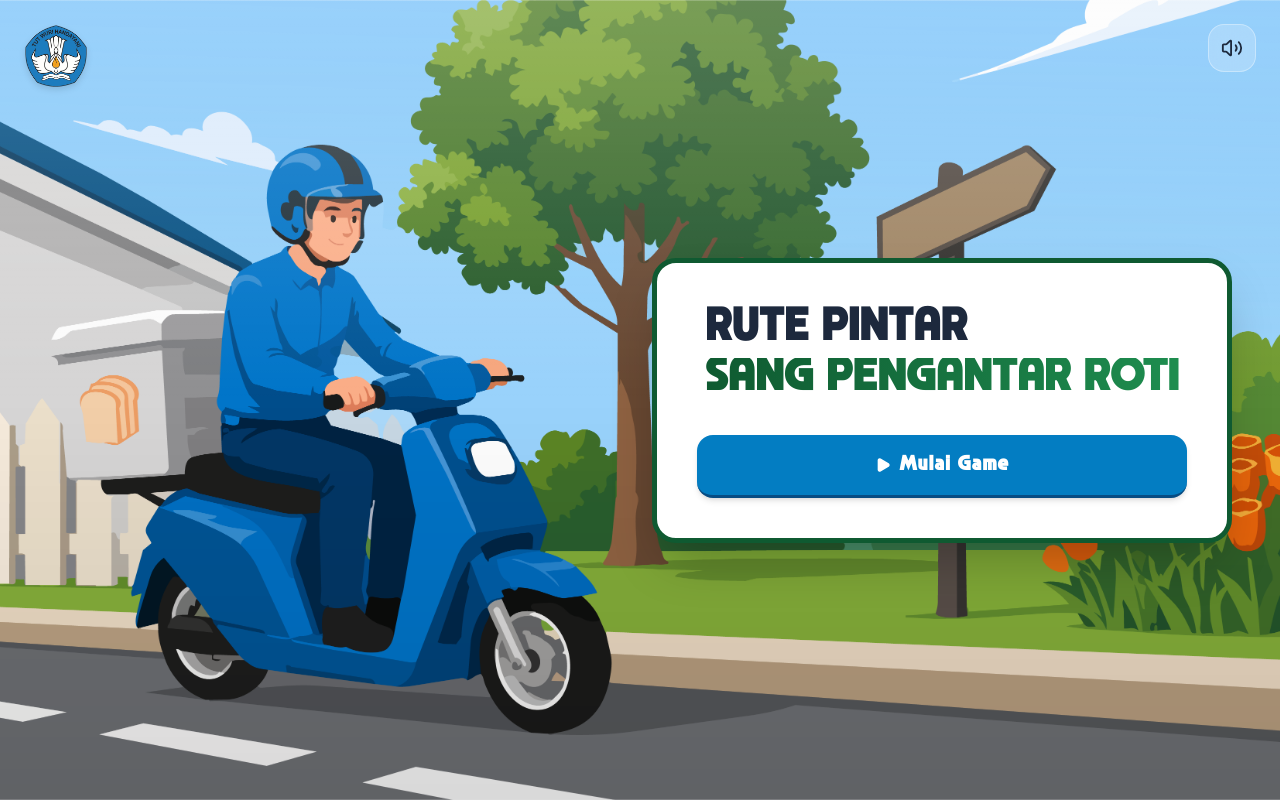
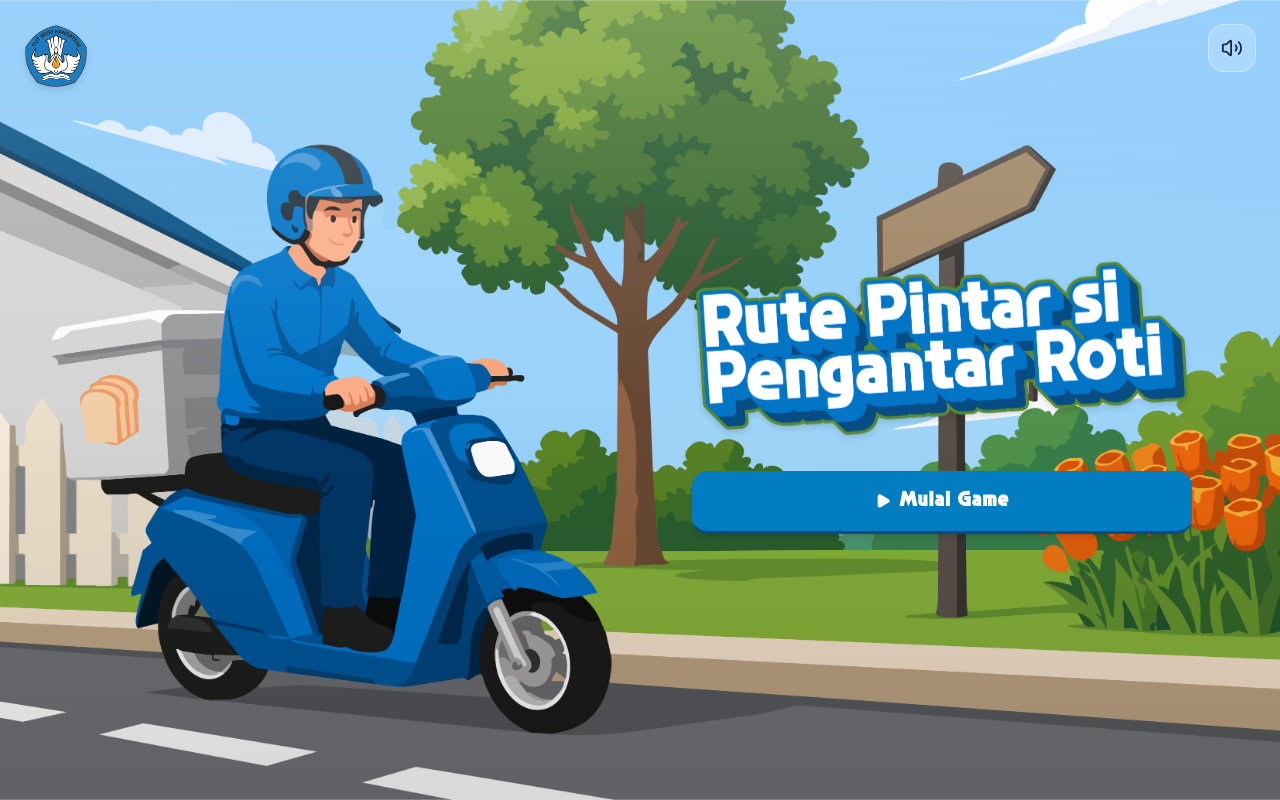
Before and after one commit to glenrioariesto/rute-kurir-roti-pintar, a React (Vite) app: page / in a window 1280 px wide. Built offline with nearby package versions, Linux system fonts and the light colour scheme.

Commit message:
feat: add floating animations for title and button in SplashPage

```diff
--- a/src/index.css
+++ b/src/index.css
@@ -54,6 +54,14 @@
   0%, 100% { transform: translateY(0); }
   50% { transform: translateY(-6px); }
 }
+@keyframes float-title {
+  0%, 100% { transform: translateY(0); }
+  50% { transform: translateY(-7px); }
+}
+@keyframes float-btn {
+  0%, 100% { transform: translateY(0); }
+  50% { transform: translateY(-5px); }
+}
 
 @utility animate-fade-in-up {
   animation: fade-in-up 0.7s ease-out both;
@@ -67,3 +75,9 @@
 @utility animate-float {
   animation: float 3s ease-in-out infinite;
 }
+@utility animate-float-title {
+  animation: float-title 3.5s ease-in-out infinite;
+}
+@utility animate-float-btn {
+  animation: float-btn 3.5s ease-in-out 0.8s infinite;
+}
--- a/src/pages/splash/SplashPage.tsx
+++ b/src/pages/splash/SplashPage.tsx
@@ -3,6 +3,7 @@ import { ChevronRight, Play, Volume2, VolumeX } from 'lucide-react';
 const BASE_URL = import.meta.env?.BASE_URL || '/';
 const logoPusbuk = `${BASE_URL}logo-pusbuk.webp`;
 const splashBg = `${BASE_URL}bg-splash.webp?v=2`;
+const titleImg = `${BASE_URL}judul-pengantar-roti.webp`;
 
 interface SplashPageProps {
   onStart: () => void;
@@ -56,16 +57,20 @@ export function SplashPage({ onStart, isSoundOn, onToggleSound, onPlayClick }: S
       </div>
 
       {/* Card (Worksheet modal-like card with thick green border) */}
-      <div id="splash-card" className="z-10 relative max-w-[290px] lg:max-w-[580px] 2xl:max-w-[820px] w-full bg-white border-[3px] md:border-[5px] 2xl:border-[7px] border-[#0f5a31] rounded-[24px] 2xl:rounded-[36px] shadow-2xl overflow-hidden flex flex-col p-4 lg:p-10 2xl:p-12 gap-4 lg:gap-8 2xl:gap-10 animate-fade-in-up hover:shadow-green-900/10 transition-all duration-500">
+      <div id="splash-card" className="z-10 relative max-w-[290px] lg:max-w-[580px] 2xl:max-w-[920px] w-full overflow-hidden flex flex-col p-4 lg:p-10 2xl:p-12 gap-4 lg:gap-8 2xl:gap-10 animate-fade-in-up  transition-all duration-500">
         {/* Title Section */}
-        <h1 id="splash-title" className="text-lg lg:text-[40px] 2xl:text-[48px] font-display text-slate-800 uppercase leading-tight select-none font-black px-2 2xl:px-4">
-          Rute Pintar <br />
-          <span className="bg-gradient-to-r from-[#0f5a31] to-[#1e8d4f] bg-clip-text text-transparent 2xl:whitespace-nowrap 2xl:inline-block">
-            Sang pengantar roti
-          </span>
-        </h1>
+        <div id="splash-title-container" className="w-full flex items-center justify-center px-1 animate-float-title">
+          <img
+            id="splash-title-img"
+            src={titleImg}
+            alt="Rute Pintar Sang Pengantar Roti"
+            className="w-full h-auto object-contain drop-shadow-md select-none"
+            draggable={false}
+          />
+        </div>
 
         {/* Start Button */}
+        <div id="splash-btn-container" className="w-full animate-float-btn">
           <button
             id="splash-start-btn"
             onClick={onStart}
@@ -76,5 +81,6 @@ export function SplashPage({ onStart, isSoundOn, onToggleSound, onPlayClick }: S
           </button>
         </div>
       </div>
+    </div>
   );
 }
```
Also changed, not shown: assets/judul-pengantar-roti.webp (added). Lines whose indentation alone changed are shown as unchanged.
